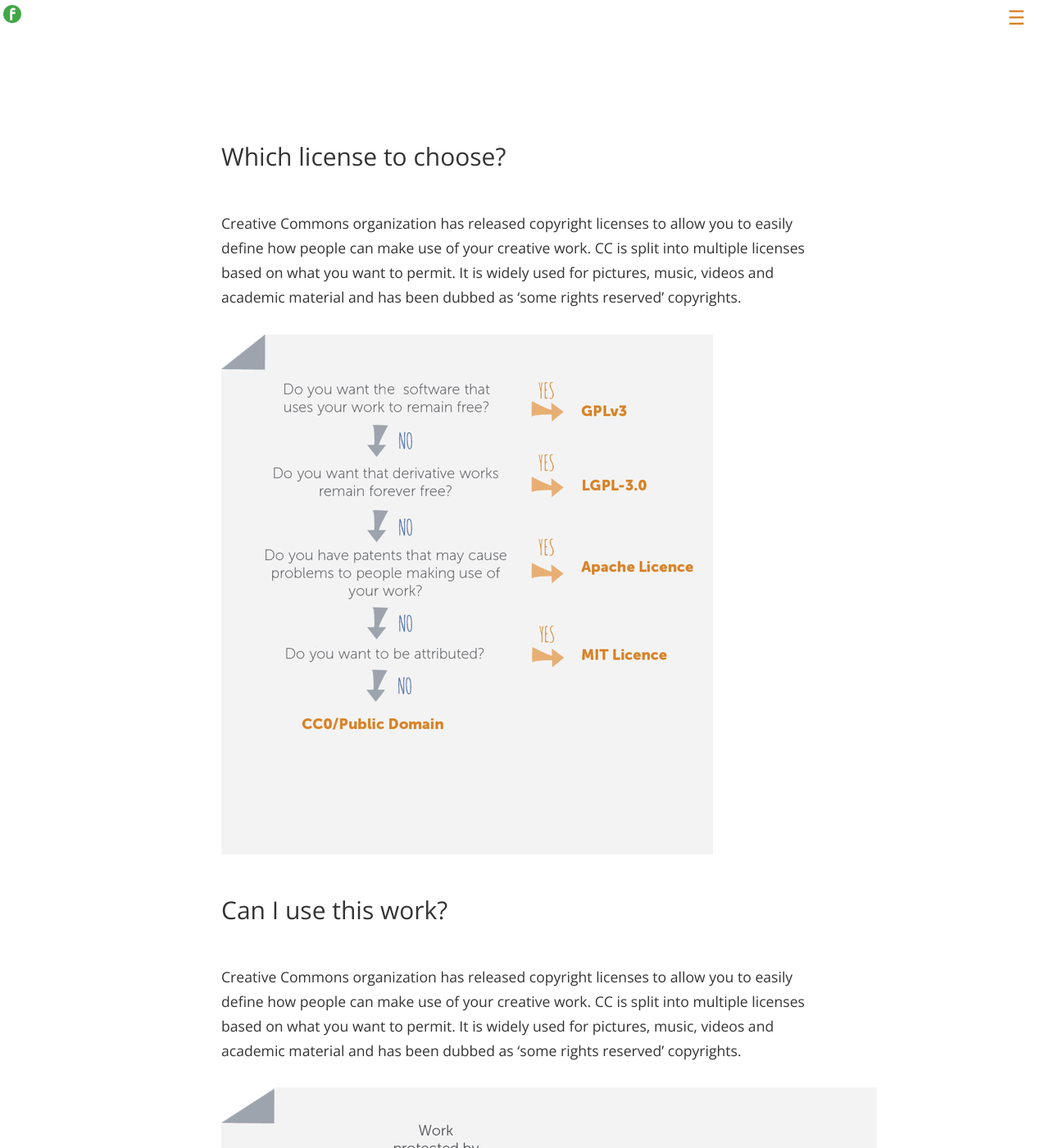
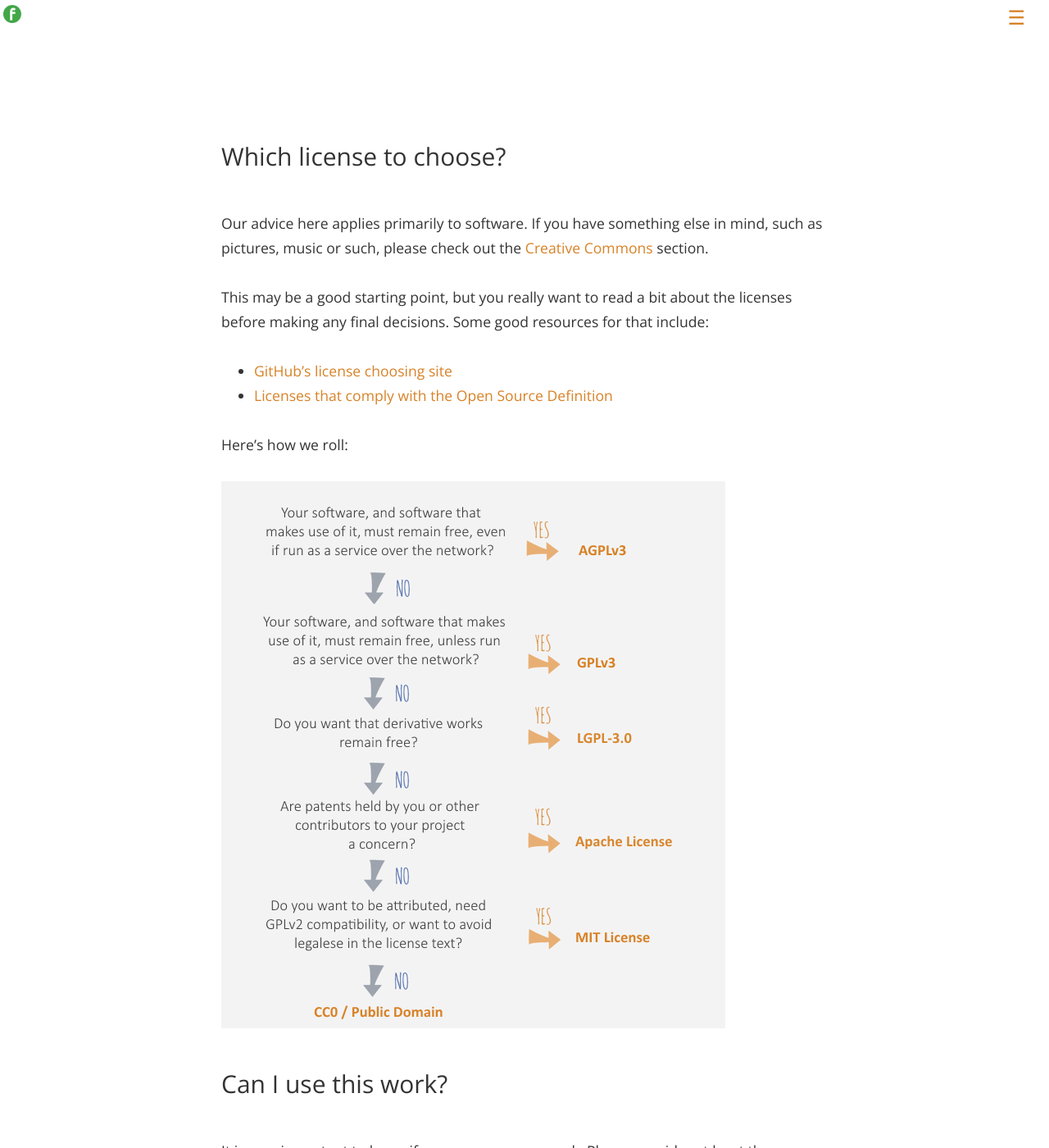
Before and after one commit to futurice/spiceprogram, a Jekyll site: the page built from choose/index.html, in a window 1280 px wide and 1400 px high, scrolled down 670 px. Shown: the whole window at 82% size. Built offline with Jekyll 4.4.1, drawn with Linux system fonts in a browser that asks for light colours; nearby versions of some CDN libraries; some of the changed text lies outside the part shown.

Commit message:
Issues #64, #65, #66 - pic re-drawn with Paint.net

```diff
--- a/_includes/choose.md
+++ b/_includes/choose.md
@@ -1,13 +1,20 @@
 Which license to choose?
 ------------------------
 
-Creative Commons organization has released copyright licenses to allow you to easily define how people can make use of your creative work. CC is split into multiple licenses based on what you want to permit. It is widely used for pictures, music, videos and academic material and has been dubbed as 'some rights reserved' copyrights.
+Our advice here applies primarily to software. If you have something else in mind, such as pictures, music or such, please check out the [Creative Commons](/creative-commons) section.
+
+This may be a good starting point, but you really want to read a bit about the licenses before making any final decisions. Some good resources for that include:
+
+* [GitHub's license choosing site](http://choosealicense.com/)
+* [Licenses that comply with the Open Source Definition](http://opensource.org/licenses)
+
+Here's how we roll:
 
 ![Choosing an open source license](/assets/img/choosinglicence.png "Choose")
 
 Can I use this work?
 --------------------
 
-Creative Commons organization has released copyright licenses to allow you to easily define how people can make use of your creative work. CC is split into multiple licenses based on what you want to permit. It is widely used for pictures, music, videos and academic material and has been dubbed as 'some rights reserved' copyrights.
+It is very important to know if you can use some work. Please consider at least these points:
 
 ![Using creative work](/assets/img/using.png "Use")
```
Also changed, not shown: assets/img/choosinglicence.png.
